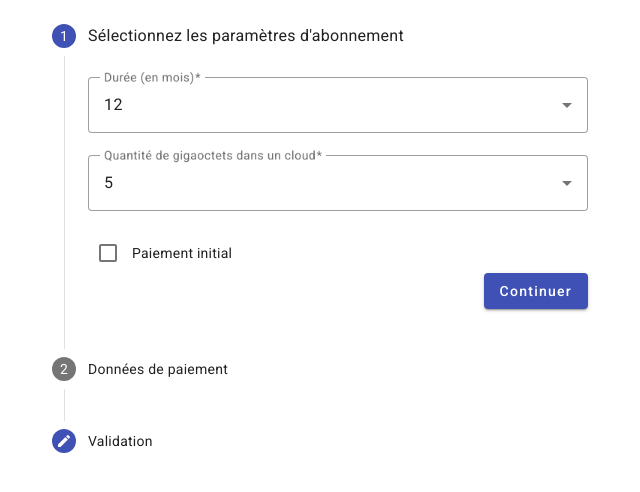
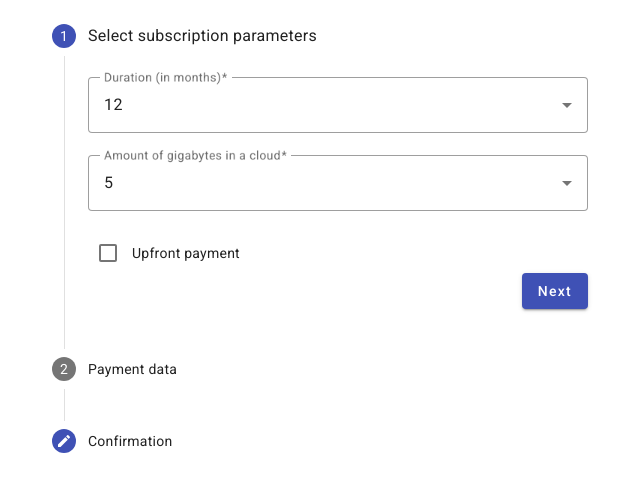
Before and after one commit to ErickAndry11/Test-technique-1-cloud-storage, an Angular app: page /subsription in a window 1280 px wide. Shown: the top 492 px of the page, without its empty margins (320-960 px from the left). Built offline with nearby package versions, Linux system fonts and the light colour scheme.

Commit message:
correction orthograph

```diff
--- a/src/app/page/subscription/subscription.component.html
+++ b/src/app/page/subscription/subscription.component.html
@@ -6,10 +6,10 @@
     (selectionChange)="onStepChange($event)"
   >
     <!-- start step 0 -->
-    <mat-step label="Sélectionnez les paramètres d'abonnement">
+    <mat-step label="Select subscription parameters">
       <form class="example-form" [formGroup]="subscriptionForm">
         <mat-form-field appearance="outline" class="example-full-width">
-          <mat-label>Durée (en mois)</mat-label>
+          <mat-label>Duration (in months)</mat-label>
           <mat-select formControlName="duration">
             <mat-option *ngFor="let duration of durations" [value]="duration">
               {{ duration }}
@@ -17,7 +17,7 @@
           </mat-select>
         </mat-form-field>
         <mat-form-field appearance="outline" class="example-full-width">
-          <mat-label>Quantité de gigaoctets dans un cloud</mat-label>
+          <mat-label>Amount of gigabytes in a cloud</mat-label>
           <mat-select formControlName="storage">
             <mat-option
               *ngFor="let storageOption of storageOptions"
@@ -29,7 +29,7 @@
         </mat-form-field>
         <div>
           <mat-checkbox color="primary" formControlName="initialPayment"
-            >Paiement initial</mat-checkbox
+            >Upfront payment</mat-checkbox
           >
         </div>
         <div class="btn-footer">
@@ -39,7 +39,7 @@
             mat-raised-button
             color="primary"
           >
-            Continuer
+            Next
           </button>
         </div>
       </form>
@@ -47,20 +47,20 @@
     <!-- end start step 0 -->
     <!-- start start step 1 -->
 
-    <mat-step label="Données de paiement">
+    <mat-step label="Payment data">
       <div>
-        <p>Récapitulatif de l'abonnement sélectionné :</p>
-        <p>Durée : {{ subscriptionForm.value.duration }}</p>
+        <p>Summary of the selected subscription:</p>
+        <p>Duration : {{ subscriptionForm.value.duration }}</p>
         <p>
-          Quantité de gigaoctets dans un cloud :
+          Amount of gigabytes in a cloud :
           {{ subscriptionForm.value.storage }}
         </p>
 
-        <p>Prix total : {{ selectedSubscription.totalPrice }} USD</p>
+        <p>Total price : {{ selectedSubscription.totalPrice }} USD</p>
 
         <form [formGroup]="paymentForm" class="example-form">
           <mat-form-field class="example-full-width" appearance="outline">
-            <mat-label>Numéro de Carte de Crédit</mat-label>
+            <mat-label>Credit Card number</mat-label>
             <input
               matInput
               formControlName="creditCardNumber"
@@ -73,12 +73,12 @@
               class="invalid-feedback"
             >
               <span *ngIf="f1['creditCardNumber']['errors']['required']">
-                Veuillez remplir ce numéro de Carte de Crédit</span
+                Please enter a valid Credit Card number</span
               >
             </mat-error>
           </mat-form-field>
           <mat-form-field class="example-full-width" appearance="outline">
-            <mat-label>Date d'expiration de la carte de crédit</mat-label>
+            <mat-label>Credit card expiration date</mat-label>
             <input
               matInput
               formControlName="expirationDate"
@@ -92,14 +92,13 @@
               class="invalid-feedback"
             >
               <span *ngIf="f1['expirationDate']['errors']['required']">
-                Veuillez remplir la date d'expiration de la carte de
-                crédit</span
+                Please enter a valid Credit card expiration date</span
               >
             </mat-error>
           </mat-form-field>
 
           <mat-form-field class="example-full-width" appearance="outline">
-            <mat-label>Code de sécurité de la carte de crédit</mat-label>
+            <mat-label>Credit card security code</mat-label>
             <input
               matInput
               formControlName="securityCode"
@@ -112,19 +111,19 @@
               class="invalid-feedback"
             >
               <span *ngIf="f1['securityCode']['errors']['required']">
-                Veuillez remplir le code de sécurité de la carte de crédit</span
+                Please enter a valid Credit card security code</span
               >
             </mat-error>
           </mat-form-field>
           <div class="btn-footer">
-            <button mat-button matStepperPrevious>Précédent</button>
+            <button mat-button matStepperPrevious>Previous</button>
             <button
               mat-raised-button
               color="primary"
               type="submit"
               (click)="nextStipper(1)"
             >
-              Continuer
+              Next
             </button>
           </div>
         </form>
@@ -133,21 +132,21 @@
     <!-- end start step 1 -->
     <!-- start start step 2 -->
 
-    <mat-step label="Validation" [completed]="true">
+    <mat-step label="Confirmation" [completed]="true">
       <div>
-        <p>Récapitulatif de l'abonnement sélectionné :</p>
-        <p>Durée : {{ subscriptionForm.value.duration }}</p>
+        <p>Summary of the selected subscription:</p>
+        <p>Duration : {{ subscriptionForm.value.duration }}</p>
         <p>
-          Quantité de gigaoctets dans un cloud :
+          Amount of gigabytes in a cloud :
           {{ subscriptionForm.value.storage }}
         </p>
 
-        <p>Prix total : {{ selectedSubscription.totalPrice }} USD</p>
-        <p>Prix par Go : {{ selectedSubscription.pricePerGb }} USD</p>
+        <p>Total price : {{ selectedSubscription.totalPrice }} USD</p>
+        <p>Price per GB: {{ selectedSubscription.pricePerGb }} USD</p>
 
         <form [formGroup]="validationForm" class="example-form">
           <mat-form-field class="example-full-width" appearance="outline">
-            <mat-label>E-mail de l'utilisateur</mat-label>
+            <mat-label>Email</mat-label>
             <input
               matInput
               formControlName="email"
@@ -161,33 +160,33 @@
               class="invalid-feedback"
             >
               <span *ngIf="f2['email']['errors']['required']">
-                Veuillez remplir ce champ</span
+                Please enter a valid Email</span
               >
               <span *ngIf="f2['email']['errors']['email']">Email invalide</span>
             </mat-error>
           </mat-form-field>
 
           <mat-checkbox color="primary" formControlName="agreement" required
-            >Accord sur les termes et conditions</mat-checkbox
+            >Agreement to the terms and conditions</mat-checkbox
           >
           <mat-error
             *ngIf="submittedStipe2 && f2['agreement']['errors']"
             class="invalid-feedback"
           >
             <span *ngIf="f2['agreement']['errors']['required']">
-              La case à cocher est obligatoire.</span
+              Please Agreement to the terms and conditions.</span
             >
           </mat-error>
 
           <div class="btn-footer">
-            <button mat-button matStepperPrevious>Précédent</button>
+            <button mat-button matStepperPrevious>Previous</button>
             <button
               mat-raised-button
               color="primary"
               type="submit"
               (click)="nextStipper(2)"
             >
-              Confirmer
+              Confirm
             </button>
           </div>
         </form>
--- a/src/app/page/subscription/subscription.component.ts
+++ b/src/app/page/subscription/subscription.component.ts
@@ -114,7 +114,6 @@ export class SubscriptionComponent {
 
   confirmSubscription(): void {
     if (this.paymentForm.invalid) {
-      this.submittedStipe1 = true;
       this.stepper.previous();
       return;
     }
```
